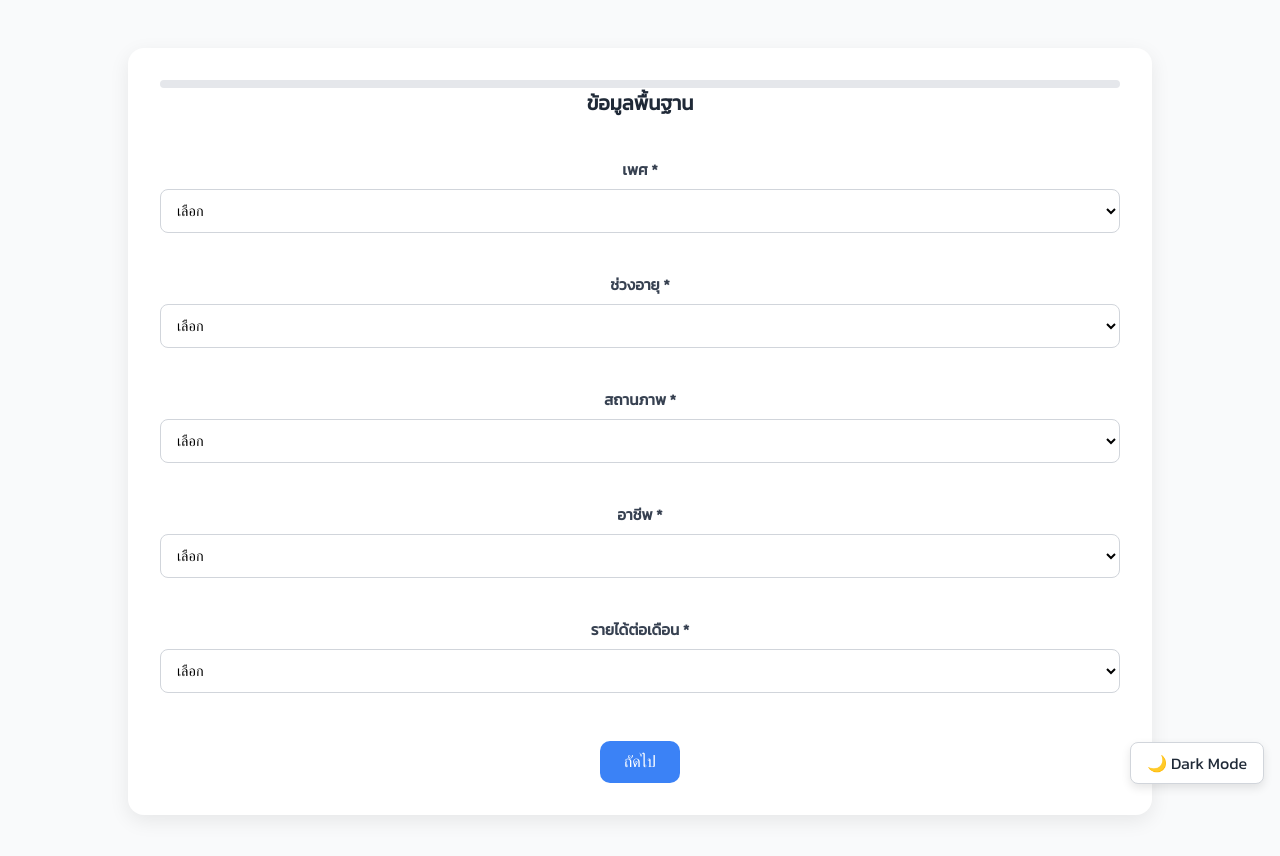
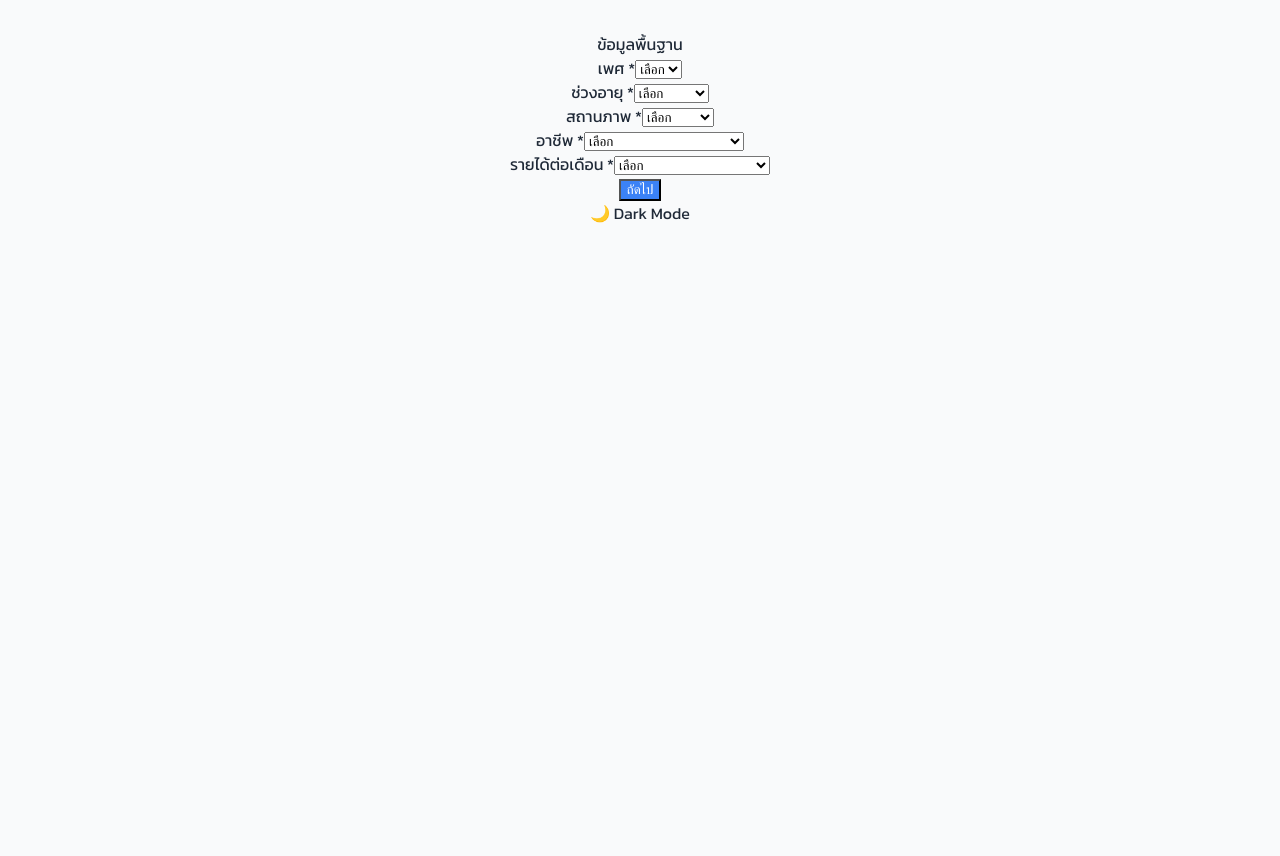
Before and after one commit to tasuke567/brand-predictor, a React (Vite) app: page / in a window 1280 px wide. Shown: the top 856 px of the page. After the commit the page ends 800 px from the top, so only its background shows below. Built offline with nearby package versions, Linux system fonts and the light colour scheme.

Commit message:
style: reorganize CSS structure; remove unused styles and improve theme organization

```diff
--- a/src/styles/index.css
+++ b/src/styles/index.css
@@ -1,4 +1,4 @@
-/* Google Fonts */
+/* === GLOBAL THEME & DARK MODE === */
 @import url("https://fonts.googleapis.com/css2?family=Kanit&display=swap");
 
 :root {
@@ -36,293 +36,47 @@ body.dark {
   --color-toast-shadow: rgba(255, 255, 255, 0.1);
 }
 
+/* === UTILITY CLASSES === */
 button {
   background-color: var(--color-primary);
+  color: white;
+  transition: background-color 0.3s ease;
 }
 
-.retry-button:hover {
-  background-color: var(--color-primary-hover);
-}
-
-.container {
-  max-width: 960px;
-  margin: 1rem auto;
-  padding: 2rem;
-  background-color: var(--color-card);
-  border-radius: 16px;
-  box-shadow: 0 6px 20px rgba(0, 0, 0, 0.08);
-  transition: background-color 0.3s;
-}
-
-.form {
-  display: flex;
-  flex-direction: column;
-  gap: 2rem;
-}
-
-.progress-wrapper {
-  height: 8px;
-  background-color: #e5e7eb;
-  border-radius: 9999px;
-  overflow: hidden;
-}
-
-.progress-bar {
-  height: 100%;
-  background: linear-gradient(to right, #60a5fa, #2563eb);
-  transition: width 0.3s ease-in-out;
-}
-
-.form-section-rows {
-  display: none;
-}
-
-.form-step-active {
-  display: flex;
-  flex-direction: column;
-  gap: 2rem;
-}
-
-@media (min-width: 768px) {
-  .form-section-rows {
-    flex-direction: row;
-    justify-content: space-between;
-  }
-  .form-section-left,
-  .form-section-right {
-    flex: 1;
-  }
-  .form-section-left {
-    padding-right: 1rem;
-  }
-  .form-section-right {
-    padding-left: 1rem;
-  }
-}
-
-.form-section-title {
-  font-size: 1.25rem;
-  font-weight: bold;
-  margin-bottom: 0.5rem;
-  color: var(--color-text);
-}
-
-.form-group {
-  display: flex;
-  flex-direction: column;
-  margin-bottom: 0.5rem;
-  position: relative;
-}
-
-.form-label {
-  margin-bottom: 0.5rem;
-  font-weight: 600;
-  color: #374151;
-  font-size: 0.95rem;
-}
-
-.form-select {
-  padding: 0.75rem;
-  border-radius: 8px;
-  border: 1px solid var(--color-border);
-  font-size: 0.9rem;
-  background-color: white;
-  transition: border-color 0.2s;
-}
-
-.form-select:focus {
-  border-color: var(--color-primary);
-  outline: none;
-}
-
-.form-error {
-  border-color: var(--color-error);
-  animation: shake 0.2s ease-in-out 2;
-}
-
-@keyframes shake {
-  0% {
-    transform: translateX(0);
-  }
-  25% {
-    transform: translateX(-4px);
-  }
-  50% {
-    transform: translateX(4px);
-  }
-  75% {
-    transform: translateX(-4px);
-  }
-  100% {
-    transform: translateX(0);
-  }
-}
-
-.checkbox-group {
-  display: flex;
-  flex-wrap: wrap;
-  gap: 0.75rem;
-}
-
-.checkbox-label {
-  display: flex;
-  align-items: center;
-  gap: 0.5rem;
-  font-size: 0.95rem;
-}
-
-.error-text {
-  color: var(--color-error);
-  font-size: 0.875rem;
-  margin-top: 0.25rem;
-}
-
-.submit-button,
-.step-button {
-  background-color: var(--color-primary);
-  color: white;
-  padding: 0.75rem 1.5rem;
-  border: none;
-  border-radius: 10px;
-  font-size: 1rem;
-  cursor: pointer;
-  transition: background-color 0.3s;
-}
-
+.retry-button:hover,
 .submit-button:hover,
 .step-button:hover {
   background-color: var(--color-primary-hover);
 }
 
-.form-submit-wrapper {
-  display: flex;
-  justify-content: center;
-  gap: 1rem;
-  margin-top: 0.5rem;
+#root {
+  max-width: 1280px;
+  margin: 0 auto;
+  padding: 2rem;
+  text-align: center;
 }
 
-.modal {
-  position: fixed;
-  top: 0;
-  left: 0;
-  width: 100vw;
-  height: 100vh;
-  background: var(--color-modal-bg);
-  display: flex;
-  align-items: center;
-  justify-content: center;
-  z-index: 1000;
-  overflow-y: auto;
-  padding: 1rem;
+.logo {
+  height: 6em;
+  padding: 1.5em;
+  transition: filter 300ms;
 }
 
-.modal-content {
-  max-height: 90vh; /* ✅ ไม่เกินความสูงหน้าจอ */
-  overflow-y: auto; /* ✅ ถ้าเกิน ให้ scroll */
-  background-color: var(--color-card);
-  padding: 2rem;
-  border-radius: 12px;
-  box-shadow: 0 8px 30px rgba(0, 0, 0, 0.2);
-  text-align: center;
-  max-width: 600px;
-  width: 100%;
-  animation: slideUp 0.4s ease-out;
+.logo:hover {
+  filter: drop-shadow(0 0 2em #646cffaa);
 }
 
-@keyframes slideUp {
-  from {
-    transform: translateY(50px);
-    opacity: 0;
-  }
+.spinner {
+  width: 56px;
+  height: 56px;
+  border: 6px solid #cbd5e1;
+  border-top-color: var(--color-primary);
+  border-radius: 50%;
+  animation: spin 1s linear infinite;
+}
+
+@keyframes spin {
   to {
-    transform: translateY(0);
-    opacity: 1;
+    transform: rotate(360deg);
   }
 }
-
-.modal-close {
-  position: absolute;
-  top: 0.75rem;
-  right: 1rem;
-  font-size: 1.5rem;
-  cursor: pointer;
-  color: #6b7280;
-}
-
-.modal-text {
-  font-size: 1.25rem;
-  font-weight: bold;
-  color: var(--color-primary-hover);
-}
-
-/* Toggle dark mode helper class */
-.toggle-dark {
-  position: fixed;
-  bottom: 1rem;
-  right: 1rem;
-  background: var(--color-card);
-  border: 1px solid var(--color-border);
-  border-radius: 8px;
-  padding: 0.5rem 1rem;
-  cursor: pointer;
-  box-shadow: 0 4px 10px rgba(0, 0, 0, 0.1);
-}
-
-/* Toast notification */
-.toast {
-  position: fixed;
-  bottom: 2rem;
-  left: 50%;
-  transform: translateX(-50%);
-  background-color: var(--color-toast-bg);
-  color: var(--color-text);
-  padding: 1rem 1.5rem;
-  border-radius: 10px;
-  box-shadow: 0 6px 20px var(--color-toast-shadow);
-  z-index: 1001;
-  animation: fadeInOut 3s ease-in-out;
-}
-
-@keyframes fadeInOut {
-  0% {
-    opacity: 0;
-    transform: translateY(20px) translateX(-50%);
-  }
-  10% {
-    opacity: 1;
-    transform: translateY(0) translateX(-50%);
-  }
-  90% {
-    opacity: 1;
-    transform: translateY(0) translateX(-50%);
-  }
-  100% {
-    opacity: 0;
-    transform: translateY(20px) translateX(-50%);
-  }
-}
-
-.fade-transition {
-  animation: fadeIn 0.3s ease-in-out;
-}
-
-@keyframes fadeIn {
-  from {
-    opacity: 0;
-    transform: translateY(10px);
-  }
-  to {
-    opacity: 1;
-    transform: translateY(0);
-  }
-}
-
-.csv-preview {
-  background: #f3f4f6;
-  padding: 1rem;
-  border-radius: 8px;
-  margin-top: 1rem;
-  white-space: pre-wrap;
-  font-family: monospace;
-  font-size: 0.9rem;
-}
```
